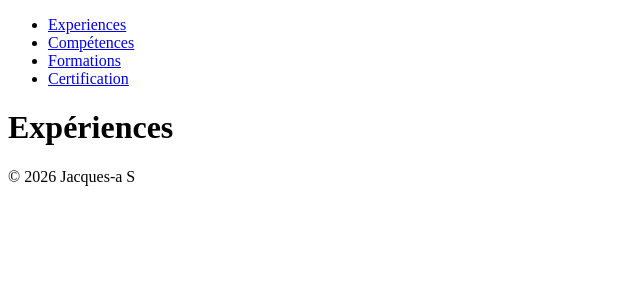
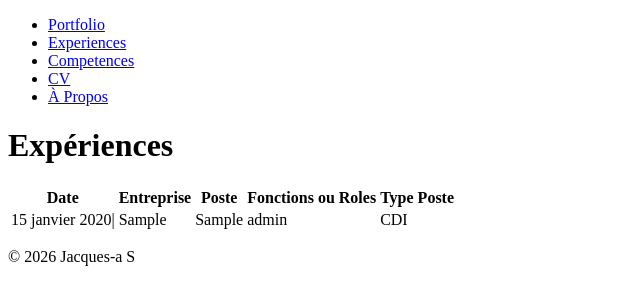
Before and after one commit to sidnou/Portfolio, a Django app: page /experiences/ in a window 1280 px wide. Shown: the top 305 px of the page, without its empty margins (0-640 px from the left). Run offline with Django 5.2, Linux system fonts and the light colour scheme; tables that the repository leaves empty hold one stand-in row (values such as "Sample post").

Commit message:
Add CV page and enhance menu structure: create cv.html, update menus.html for dynamic links, and modify views to include new context data

```diff
--- a/portfolio/apps/core/models.py
+++ b/portfolio/apps/core/models.py
@@ -11,25 +11,37 @@ class Experience(models.Model):
     entreprise = models.CharField(max_length=50)
     date_debut = models.DateField()
     date_fin = models.DateField(null=True, blank=True)
-    poste = models.CharField(max_length=25)
+    poste = models.CharField(max_length=50)
     fonctions_roles = models.CharField(max_length=250)
     type_poste = models.CharField(max_length=25, choices=TYPE_POSTE)
 
+    def __str__(self):
+        return f"{self.poste}"
+
 
 class Competence(models.Model):
-    experiences = models.ManyToManyField(Experience)
+    experiences = models.ManyToManyField(Experience,blank=True)
     competence = models.CharField(max_length=50)
+
+    def __str__(self):
+        return f"{self.competence}"
 
 
 class Certificat(models.Model):
     date = models.DateField()
     nom_certificat = models.CharField(max_length=100)
 
+    def __str__(self):
+        return f"{self.date} {self.nom_certificat}"
 
+
+# Table Formation
 class Formation(models.Model):
     date = models.DateField()
     nom_formation = models.CharField(max_length=50)
 
+    def __str__(self):
+        return f"{self.date} {self.nom_formation}"
 
 
 class Langue(models.Model):
@@ -86,19 +98,22 @@ class Document(models.Model):
 
 # TODO : Injecter les permis français automatiquement lors de la première creation de la base de donnée
 class Permis(models.Model):
-    permis = models.CharField(max_length=50)
+    permis = models.CharField(max_length=50, null=True,unique=True,blank=True)
+
 
 class Hobbie(models.Model):
-    hobbies = models.TextField()
+    hobbies = models.TextField(null=True, blank=True)
 
     class Meta:
         abstract = True
 
+
 class Loisir(models.Model):
-    loisirs = models.TextField()
+    loisirs = models.TextField(null=True, blank=True)
 
     class Meta:
         abstract = True
+
 
 class RenseignementsPersonnel(Hobbie, Loisir):
     nom = models.CharField(max_length=50)
@@ -106,8 +121,19 @@ class RenseignementsPersonnel(Hobbie, Loisir):
     age = models.IntegerField()
     adresse = models.CharField(max_length=250)
     numero_telephone = models.CharField(max_length=14)
-    e_mail = models.EmailField()
+    e_mail = models.EmailField(unique=True)
     permis = models.ManyToManyField(Permis)
-    linkedin = models.URLField()
-    facebook = models.URLField()
-    site_web = models.URLField()
+    linkedin = models.URLField(unique=True, blank=True)
+    facebook = models.URLField(unique=True, blank=True)
+    site_web = models.URLField(unique=True, blank=True)
+
+    def __str__(self):
+        return f"{self.nom} {self.prenom}"
+
+
+class DescriptionPersonnel(models.Model):
+    renseignements_personnel = models.ForeignKey(RenseignementsPersonnel, on_delete=models.CASCADE)
+    description = models.TextField(null=True)
+
+    def __str__(self):
+        return f"{self.renseignements_personnel} {self.description}"
--- a/portfolio/apps/core/templates/core/a-propos.html
+++ b/portfolio/apps/core/templates/core/a-propos.html
@@ -1,4 +1,6 @@
 {% extends 'base.html' %}
 {% block content %}
     <h1>{{ Titre }}</h1>
+
+
 {% endblock %}
--- a/portfolio/apps/core/templates/core/experiences.html
+++ b/portfolio/apps/core/templates/core/experiences.html
@@ -1,4 +1,28 @@
 {% extends 'base.html' %}
 {% block content %}
-	<h1>{{ Titre }}</h1>
+    <h1>{{ Titre }}</h1>
+    <div>
+        <table>
+            <thead>
+            <tr>
+                <th>Date</th>
+                <th>Entreprise</th>
+                <th>Poste</th>
+                <th>Fonctions ou Roles</th>
+                <th>Type Poste</th>
+            </tr>
+            </thead>
+            <tbody>
+            {% for experience in Experiences %}
+            <tr>
+                <td>{{ experience.date_debut }}| {% if experience.date_fin == None  %}Aujourd'hui{% endif %} </td>
+                <td>{{ experience.entreprise }}</td>
+                <td>{{ experience.poste }}</td>
+                <td>{{ experience.fonctions_roles }}</td>
+                <td>{{ experience.type_poste }}</td>
+            </tr>
+            {% endfor %}
+            </tbody>
+        </table>
+    </div>
 {% endblock %}
--- a/portfolio/apps/core/urls.py
+++ b/portfolio/apps/core/urls.py
@@ -9,4 +9,5 @@ urlpatterns = [
     path("hobbies/",views.hobbies,name='hobbies'),
     path('certificats/',views.certificats,name="certificats"),
     path('formations/',views.formations,name='formations'),
+    path('CV/',views.cv,name='cv'),
 ]
--- a/portfolio/apps/core/views.py
+++ b/portfolio/apps/core/views.py
@@ -1,12 +1,15 @@
 from django.shortcuts import render
+from .models import Experience, Competence, Langue, Hobbie, Loisir, Formation, Permis, Certificat, \
+    RenseignementsPersonnel
+
 # TODO: A faire plus utile et optimisé
-# MENUS = {
-#     "Experiences":"{% url 'experiences' %}",
-#     "Competences":"{% url 'Competences' %}",
-#     "Certifications":"",
-#     "Formations":"",
-#
-# }
+MENUS = (
+    {"url":"accueil","nom":"Portfolio"},
+    {"url":'experiences' ,"nom":"Experiences"},
+    {"url":'competences' ,"nom":"Competences"},
+    {"url":'cv',"nom":"CV"},
+    {"url":'a-propos','nom':"À Propos"}
+)
 
 VERSION = "0.0.01"
 
@@ -15,6 +18,7 @@ def accueil(request):
     context = {
         "Titre" : "Portfolio",
         "Version" : VERSION,
+        'Menus': MENUS
 
         }
     return render(request,'core/index.html',context)
@@ -23,7 +27,10 @@ def accueil(request):
 def a_propos(request):
     context = {
         "Titre": "À Propos",
-        "Version": VERSION
+        "Version": VERSION,
+        'Menus': MENUS,
+        'A_propos' : RenseignementsPersonnel.objects.all(),
+        'Permis': Permis.objects.all(),
     }
     return render(request,'core/a-propos.html',context)
 
@@ -31,7 +38,9 @@ def a_propos(request):
 def experiences(request):
     context = {
         "Titre": "Expériences",
-        "Version": VERSION
+        "Version": VERSION,
+        'Menus': MENUS,
+        'Experiences': Experience.objects.all()
     }
     return render(request,'core/experiences.html',context)
 
@@ -39,7 +48,9 @@ def experiences(request):
 def competences(request):
     context = {
         "Titre": "Compétences",
-        "Version": VERSION
+        "Version": VERSION,
+        'Menus': MENUS,
+        'Competences': Competence.objects.all()
     }
     return render(request, 'core/competences.html', context)
 
@@ -47,7 +58,9 @@ def competences(request):
 def loisirs(request):
     context = {
         "Titre": "Loisirs",
-        "Version": VERSION
+        "Version": VERSION,
+        'Menus': MENUS,
+        'Loisirs':Loisir.objects.all(),
     }
     return render(request, 'core/loisirs.html', context)
 
@@ -55,7 +68,9 @@ def loisirs(request):
 def hobbies(request):
     context = {
         "Titre": "Hobbies",
-        "Version": VERSION
+        "Version": VERSION,
+        'Menus': MENUS,
+        'Hobbies':Hobbie.objects.all(),
     }
     return render(request, 'core/hobbies.html', context)
 
@@ -63,7 +78,9 @@ def hobbies(request):
 def certificats(request):
     context = {
         "Titre": "Certificats",
-        "Version": VERSION
+        "Version": VERSION,
+        'Menus': MENUS,
+        'Certificats': Certificat.objects.all(),
     }
     return render(request, 'core/certificats.html', context)
 
@@ -71,6 +88,18 @@ def certificats(request):
 def formations(request):
     context = {
         "Titre": "Formations",
-        "Version": VERSION
+        "Version": VERSION,
+        'Menus': MENUS,
+        'Formation': Formation.objects.all()
     }
     return render(request, 'core/formations.html', context)
+
+def cv(request):
+    context = {
+        "Titre": "CV",
+        "Version": "0.0.01",
+        'Menus': MENUS,
+        'Langue':Langue.objects.all(),
+    }
+
+    return render(request,'core/cv.html',context)
--- a/portfolio/templates/base.html
+++ b/portfolio/templates/base.html
@@ -8,6 +8,7 @@
 
 <div>
     {% include "menus.html" %}
+
 </div>
 <div>
     {% block content %}
--- a/portfolio/templates/menus.html
+++ b/portfolio/templates/menus.html
@@ -1,8 +1,9 @@
 <div>
     <ul>
-        <li><a href="{% url 'experiences' %}">Experiences</a></li>
-        <li><a href="{% url 'competences' %}">Compétences</a></li>
-        <li><a href="{% url 'formations' %}">Formations</a></li>
-        <li><a href="{% url 'certificats' %}">Certification</a></li>
+        {# Simplification du menu #}
+        {% for menu in Menus %}
+            <li><a href="{% url menu.url %}">{{ menu.nom }}</a></li>
+        {% endfor %}
+
     </ul>
 </div>
```
Also changed, not shown: portfolio/apps/core/admin.py (+10 -1 lines), portfolio/apps/core/templates/core/competences.html (+8 -0 lines), portfolio/apps/core/templates/core/cv.html (added, +7 -0 lines).
